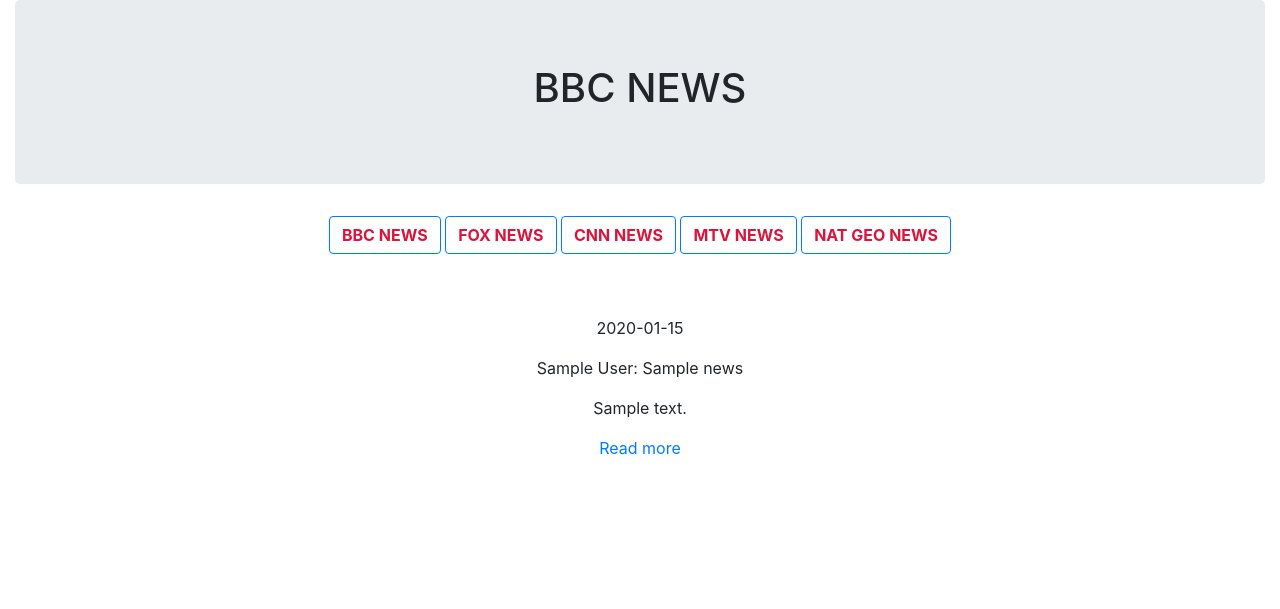
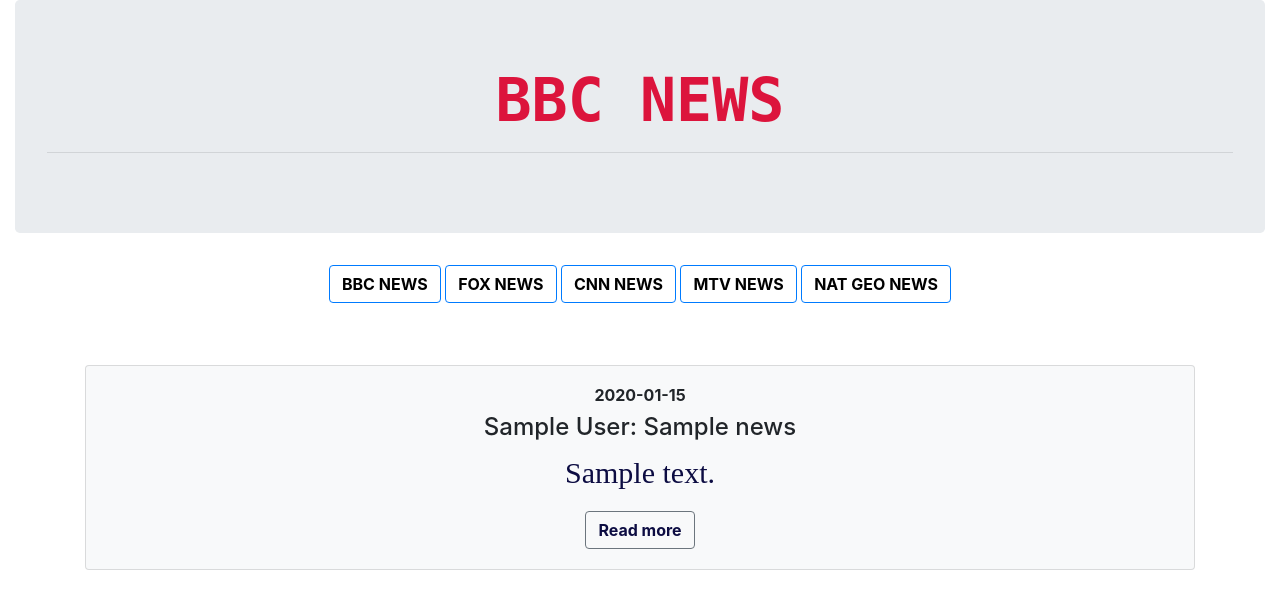
Before and after one commit to Joan-w/News-App, a Python web app: template templates/bbc.html in a window 1280 px wide. Shown: the top 609 px of the page. Run offline with Jinja, Linux system fonts and the light colour scheme; the template is opened without the code that fills it: most values are stand-ins (such as "Sample title", 1, 10 or a date in 2020); some libraries are stand-ins or nearby versions.

Commit message:
Styling the page

```diff
--- a/templates/bbc.html
+++ b/templates/bbc.html
@@ -10,43 +10,59 @@
 <body>
     <div class="container-fluid">
         <div class="jumbotron text-center">
-            <h1>BBC NEWS</h1>
+            <h1 style="font-family:monospace; font-weight: 600; font-size:60px; color:crimson;">BBC NEWS</h1>
+            <hr style="color: white;">
         </div>
         <div class="container text-center" style="border:black; height: 100px;">
             <row class="col-md-12">
                 <button class="btn btn-outline-primary" type="button">
-                    <a style="color: crimson; font-weight: bold; text-decoration: none;" href="{{url_for('bbcNews')}}">
+                    <a style="color: black; font-weight: bold; text-decoration: none;" href="{{url_for('bbcNews')}}">
                         BBC NEWS
                     </a>
                 </button>
                 <button class="btn btn-outline-primary" type="button">
-                    <a style="color: crimson; font-weight: bold; text-decoration: none;" href="{{url_for('foxNews')}}">
+                    <a style="color: black; font-weight: bold; text-decoration: none;" href="{{url_for('foxNews')}}">
                         FOX NEWS</a>
                 </button>
                 <button class="btn btn-outline-primary" type="button">
-                    <a style="color: crimson; font-weight: bold; text-decoration: none;" href="{{url_for('cnnNews')}}">
+                    <a style="color: black; font-weight: bold; text-decoration: none;" href="{{url_for('cnnNews')}}">
                         CNN NEWS
                     </a>
                 </button>
                 <button class="btn btn-outline-primary" type="button">
-                    <a style="color: crimson; font-weight: bold; text-decoration: none;" href="{{url_for('mtvNews')}}">
+                    <a style="color: black; font-weight: bold; text-decoration: none;" href="{{url_for('mtvNews')}}">
                         MTV NEWS
                     </a>
                 </button>
                 <button class="btn btn-outline-primary" type="button">
-                    <a style="color: crimson; font-weight: bold; text-decoration: none;" href="{{url_for('natgeoNews')}}">
+                    <a style="color: black; font-weight: bold; text-decoration: none;" href="{{url_for('natgeoNews')}}">
                         NAT GEO NEWS
                     </a>
                 </button>
             </row>
         </div>
         <div class="container text-center">
-            {% for pubAt, author, news, desc, url in context %}
+            <!-- {% for pubAt, author, news, desc, url in context %}
             <p>{{pubAt}}</p>
             <p>{{author}}: {{news}}</p>
             <p> {{desc}} </p>
             <p><a href="{{url}}" target="_blank">Read more</a></p>
-            {% endfor %}
+            {% endfor %} -->
+            <div class="card bg-light">
+                <div class="card-body text-center">
+                  {% for pubAt, author, news, desc, url in context %}
+                  <h6 style="font-weight: bolder;" class="card-text">{{pubAt}}</h6>
+                    <h4>{{author}}: {{news}}</h4>
+                    <p style="font-size: 30px; font-family: 'Times New Roman', Times, serif;
+                     color: rgb(12, 12, 66);"> {{desc}} </p>
+                    <button type="button" class="btn btn-outline-secondary">
+                        <a style="color: rgb(12, 12, 66); font-weight: bold; text-decoration: none; href="{{url}}" target="_blank">
+                            Read more
+                        </a>
+                    </button>
+                    {% endfor %}
+                </div>
+            </div>
        </div>
     </div>
 </body>
```
